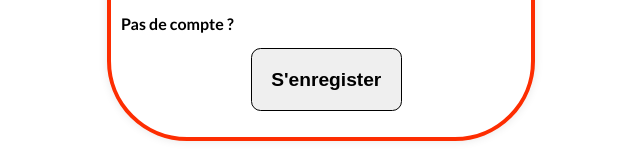
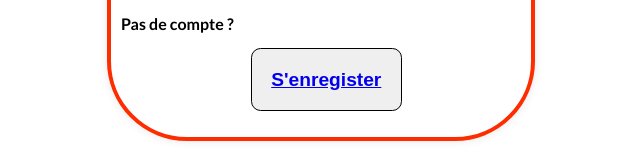
Before and after one commit to ClementFra/FranquartClement_7_19082022, a React (Create React App) app in the folder front/: page / in a window 1280 px wide. Shown: the part 555-716 px from the top of the page, without its empty margins (319-959 px from the left). Built offline with nearby package versions, Linux system fonts and the light colour scheme.

Commit message:
login css

```diff
--- a/front/src/components/login/login.js
+++ b/front/src/components/login/login.js
@@ -2,7 +2,7 @@ import "./login.css";
 function Login() {
     return (
         <section>
-          <article className="display-title-form">
+          <article>
             <h1>Vous connecter</h1>
           </article>
           <form>
@@ -11,7 +11,7 @@ function Login() {
           <button>connexion</button>
           <p>
             Pas de compte ?<br />
-            <button>S'enregister</button>
+            <button><a href="http://localhost:8080/Register">S'enregister</a></button>
           </p>
           </form>
         </section>
```
Also changed, not shown: front/src/components/login/Register.js (added).
